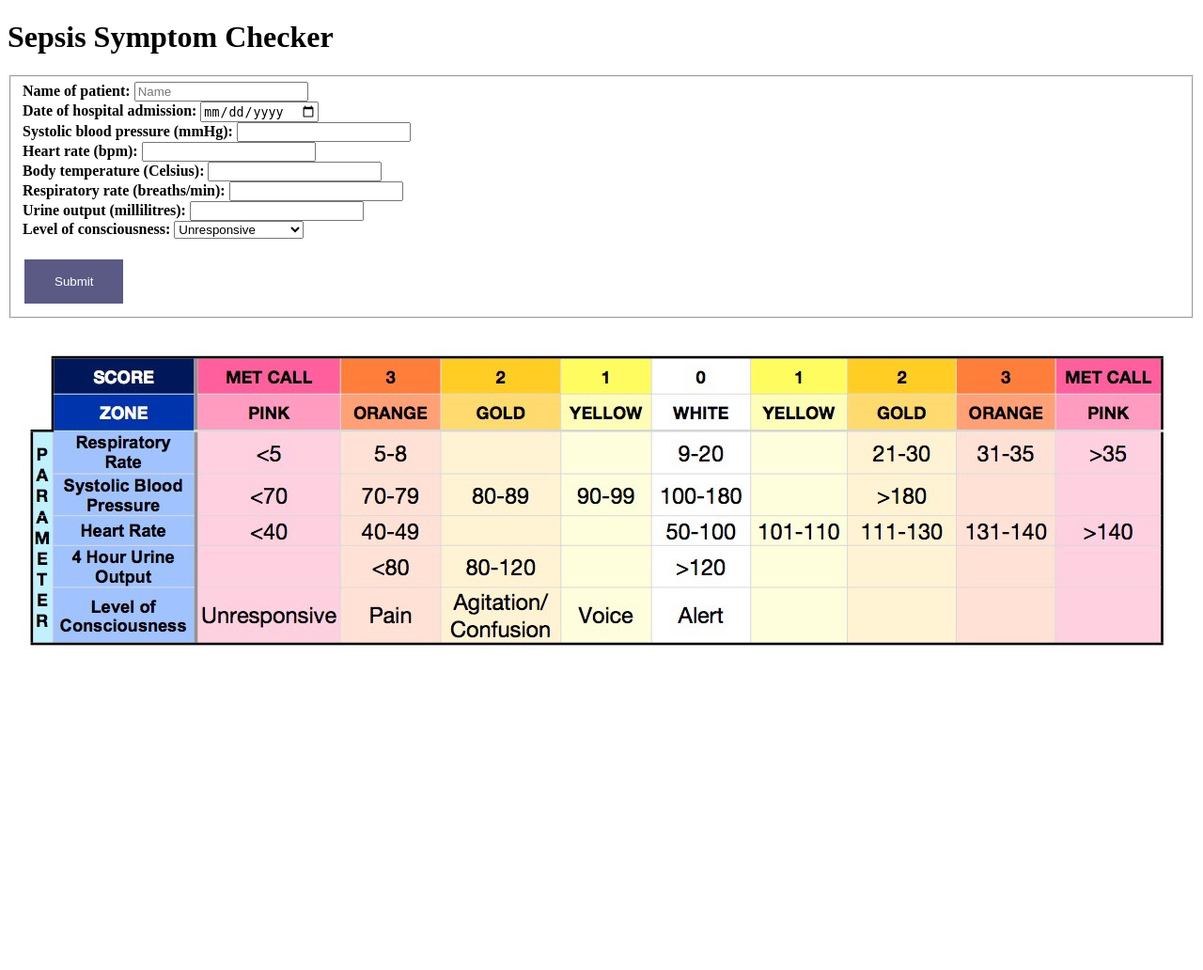
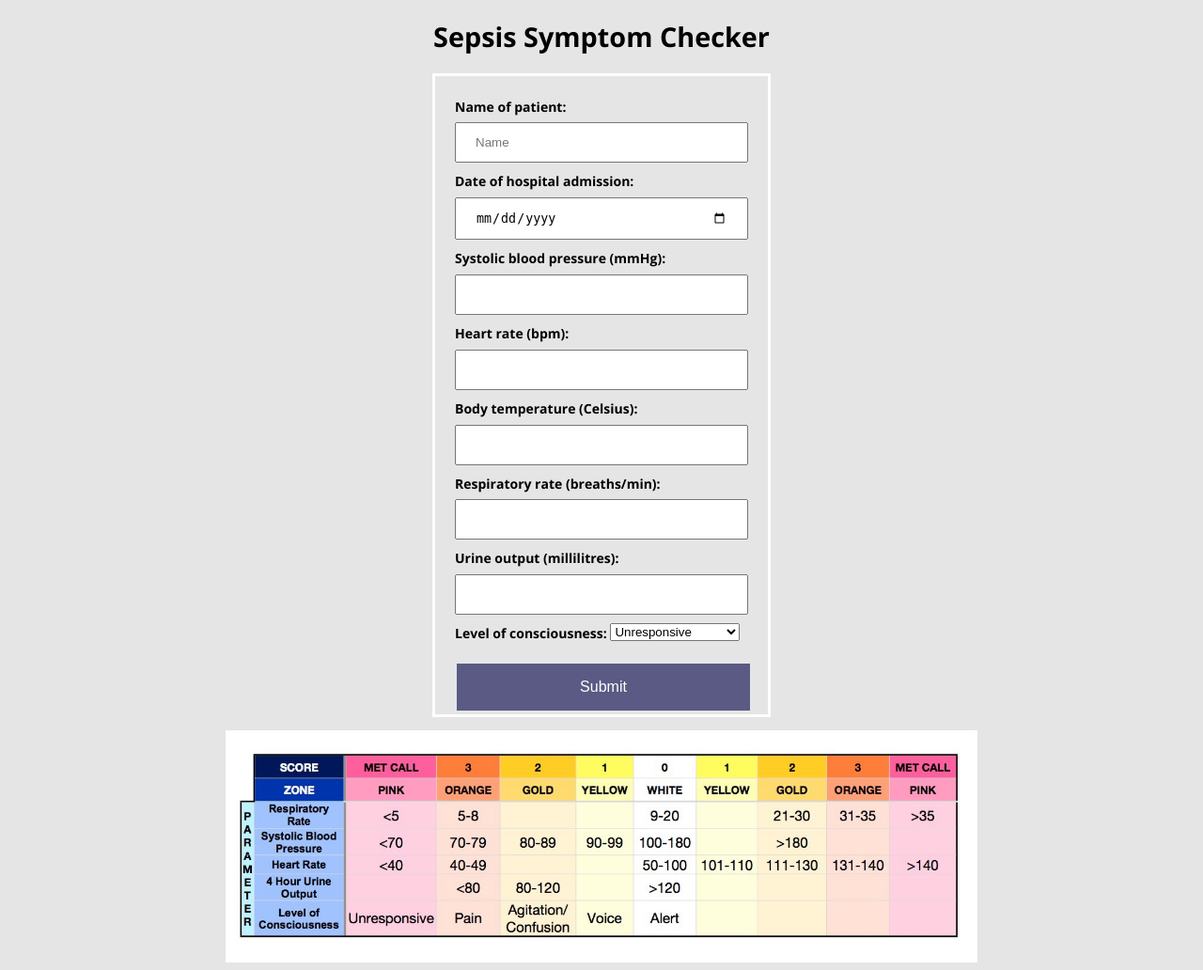
Before and after one commit to AliceVickers/sepsis_score, a Flask app: page /symptomchecker in a window 1280 px wide. Shown: the whole page at 94% size. Before the commit the page ends 690 px from the top, so only its background shows below. Run offline with Flask 2, Linux system fonts and the light colour scheme.

Commit message:
updated css for project.html

```diff
--- /dev/null
+++ b/static/css/checker.css
@@ -0,0 +1,65 @@
+
+input {
+    width: 100%;
+    padding: 12px 20px;
+    margin: 8px 0;
+    box-sizing: border-box;
+}
+
+input:focus {
+    border: 3px solid #a2a2a2;
+}
+
+#radio {
+    vertical-align: middle;
+    margin: 0;
+}
+
+label {
+    vertical-align: middle;
+}
+
+#submit-button {
+    background-color: #5a5a84;
+    border: none;
+    color: white;
+    padding: 16px 32px;
+    text-decoration: none;
+    margin: 4px 2px;
+    cursor: pointer;
+    font-size: 16px;
+}
+
+h1 {
+  font-size: 1.8rem;
+  text-align: center;
+}
+
+fieldset {
+      margin: 0 0 1em 0;
+      padding: 1.5em 1.5em 0 1.5em;
+      border: #fff 3px solid;
+}
+
+form#formset {
+    width: 360px;
+    margin: 0 auto;
+}
+
+
+body {
+    font-size: 14px;
+    font-family: 'Open Sans';
+    font-style: normal;
+    font-weight: 300;
+    src: local('Open Sans Light'), local('OpenSans-Light'), url(http://fonts.gstatic.com/s/opensans/v15/DXI1ORHCpsQm3Vp6mXoaTQ7aC6SjiAOpAWOKfJDfVRY.woff2) format('woff2');
+    unicode-range: U+0460-052F, U+20B4, U+2DE0-2DFF, U+A640-A69F;
+    background-color: #e5e5e5;
+}
+
+#sepsis_score_chart {
+  max-width: 800px;
+  max-height: 800px;
+  display: block;
+  margin: auto;
+}
--- a/templates/project.html
+++ b/templates/project.html
@@ -3,7 +3,7 @@
 <html>
   <head>
     <title>Sepsis Symptom Checker</title>
-    <link rel="stylesheet" href="checker.css">
+    <link rel="stylesheet" href="{{ url_for("static", filename="css/checker.css")}}">
     <link href='http://fonts.googleapis.com/css?family=Open+Sans:400,300,700,800&subset=latin,latin-ext' rel='stylesheet' type='text/css'>
   </head>
 
```
Also changed, not shown: templates/first_page.html (+1 -7 lines), 4 other files.
